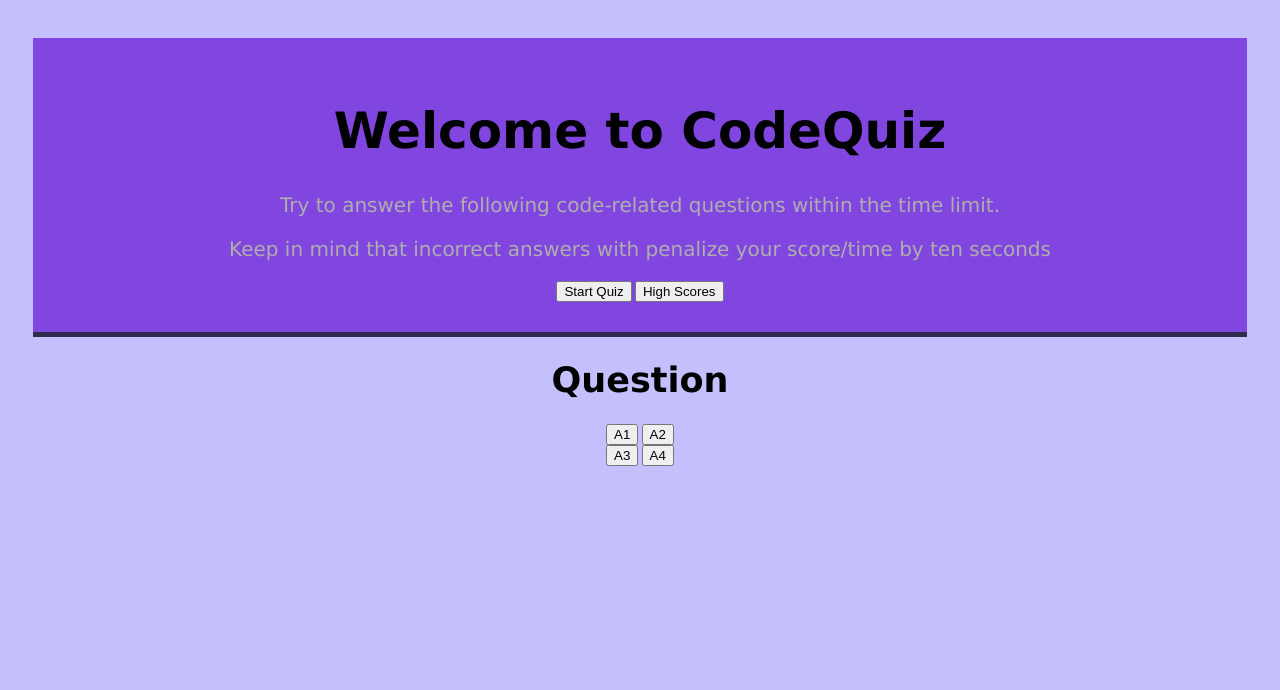
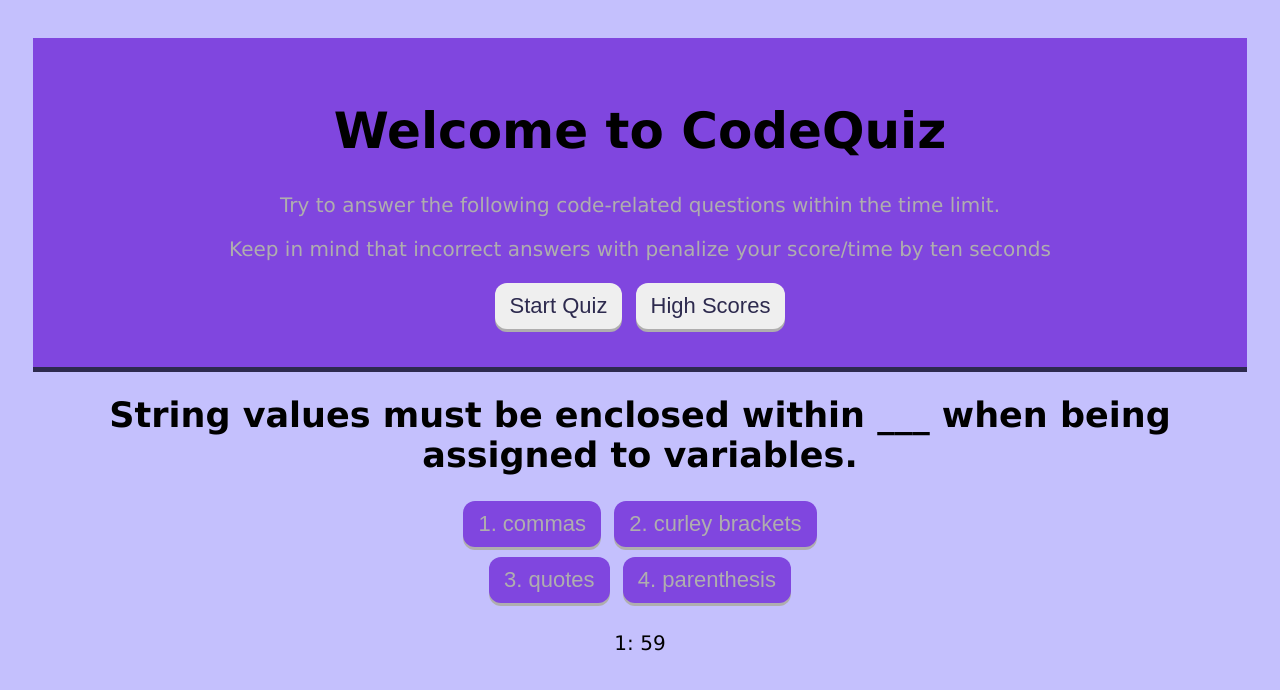
Before and after one commit to SandyMcCabe/CodeQuiz, a plain HTML site: page index.html in a window 1280 px wide. Both pictures are taken after a click on the button "Start Quiz". Drawn offline with Linux system fonts and the light colour scheme.

Commit message:
questions display, timer works

```diff
--- a/assets/css/style.css
+++ b/assets/css/style.css
@@ -29,8 +29,46 @@ body h1{
 header h1{
     font-size: 5rem;
 }
+
 header p {
     color: var(--grey);
     margin: 5px 0 20px;
     font-size: 2rem;
   }
+
+header button {
+    outline: none;
+    border: none;
+    display: inline-block;
+    padding: 10px 15px;
+    /* background: var(--primary); */
+    color: var(--secondary);
+    font-size: 2.2rem;
+    border-radius: 12px;
+    position: relative;
+    top: -3px;
+    box-shadow: 0 3px var(--grey);
+    margin: 5px;
+}
+
+
+  .btn {
+    outline: none;
+    border: none;
+    display: inline-block;
+    padding: 10px 15px;
+    background: var(--primary);
+    color: var(--grey);
+    font-size: 2.2rem;
+    border-radius: 12px;
+    position: relative;
+    top: -3px;
+    box-shadow: 0 3px var(--grey);
+    margin: 5px;
+  }
+
+  .timer {
+    color:black
+    margin: 5px 0 20px;
+    font-size: 2rem;
+  }
--- a/assets/js/script.js
+++ b/assets/js/script.js
@@ -38,3 +38,51 @@ const questions = [
 const highScores = [
     //initials, score
 ]
+
+//set the time for 2 minutes (120 seconds)
+let time = 120;
+
+function countdown() {
+
+    const minutes = Math.floor(time / 60);
+    let seconds = time % 60;
+
+    // if the seconds are less than 10, add the leading 0
+    seconds = seconds < 10 ? "0" + seconds : seconds;
+
+
+    //set the counter to appear on the screen
+    document.getElementById("timer").innerHTML = `${minutes}: ${seconds}`;
+    time--
+
+}
+
+
+// var runQuiz = function (event) {
+document.getElementById("startBtn").onclick = function runQuiz() {
+    //on button click
+
+    // call the countdown function every second
+    setInterval(countdown, 1000);
+
+      // display the questions
+    for (i = 0; i < questions.length; i++) {
+
+        document.getElementById("question").innerHTML = questions[i].Q;
+        document.getElementById("A1").innerHTML = questions[i].a1;
+        document.getElementById("A2").innerHTML = questions[i].a2;
+        document.getElementById("A3").innerHTML = questions[i].a3;
+        document.getElementById("A4").innerHTML = questions[i].a4;
+
+        //figure out what button they pushed
+        //check it against the answer
+        //and update the time accordingly
+    }
+// }else {
+    //you ran out of time
+    // document.getElementById("question").innerHTML = "You Ran Out of Time!";
+    // document.getElementById("A1").innerHTML = '';
+    // document.getElementById("A2").innerHTML = "";
+    // document.getElementById("A3").innerHTML = "";
+    // document.getElementById("A4").innerHTML = "";
+}
--- a/index.html
+++ b/index.html
@@ -13,24 +13,28 @@
         <h1> Welcome to CodeQuiz</h1>
         <p>Try to answer the following code-related questions within the time limit.</p>
         <p>Keep in mind that incorrect answers with penalize your score/time by ten seconds</p>
-        <button>Start Quiz</button>
-        <button>High Scores</button>
+        <button id="startBtn">Start Quiz</button>
+        <button id="scoreBtn">High Scores</button>
     </header>
 
     <!-- Section to Display the Question -->
-    <div>
+    <div id="questionBox">
         <div>
-            <h1>Question</h1>
+            <h1 id="question"></h1>
         </div>
 
         <div>
-            <button>A1</button>
-            <button>A2</button>
+            <button id="A1" class = "btn"></button>
+            <button id="A2" class = "btn"></button>
         </div>
 
         <div>
-            <button>A3</button>
-            <button>A4</button>
+            <button id="A3" class = "btn"></button>
+            <button id="A4" class = "btn"></button>
+        </div>
+
+        <div>
+            <p id="timer" class="timer"></p>
         </div>
     </div>
 
```
Lines whose indentation alone changed are shown as unchanged.
